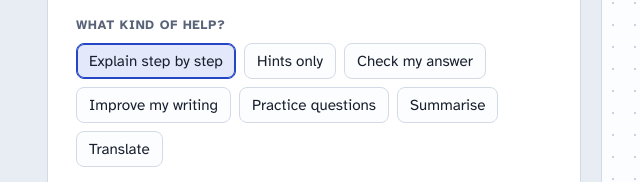
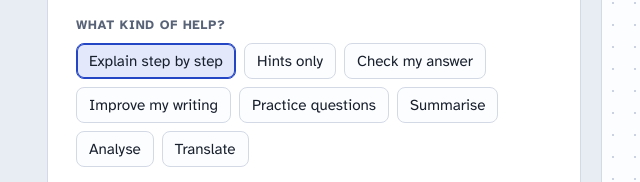
Before and after one commit to albaraaroury190-tech/sabaq, a plain HTML site: page index.html in a window 1280 px wide. Shown: the part 1404-1586 px from the top of the page, 3-643 px from the left. Drawn offline with nearby package versions, Linux system fonts and the light colour scheme; a web font is replaced by a local one.

Commit message:
Add an Analyse task
Co-Authored-By: Claude Opus 5.5 <noreply@anthropic.com>

```diff
--- a/index.html
+++ b/index.html
@@ -906,9 +906,11 @@ const ANSWER_LANGS = [
 const RTL = new Set(["ar","ur","fa","ps"]);
 const SUBJECTS = ["math","science","writing","history","computing","other"];
 const LEVELS = ["primary","middle","high","uni"];
-const TASKS = ["steps","hints","check","improve","practice","summary","translate"];
+const TASKS = ["steps","hints","check","improve","practice","summary","analyze","translate"];
 const TRANSLATE_UI = {en:"Translate",ar:"ترجم",es:"Traduce",ur:"ترجمہ کریں",hi:"अनुवाद करें",bn:"অনুবাদ করুন",fr:"Traduis",zh:"翻译"};
 Object.keys(TRANSLATE_UI).forEach(l=>{UI[l].translate=TRANSLATE_UI[l]});
+const ANALYZE_UI = {en:"Analyse",ar:"حلّل",es:"Analiza",ur:"تجزیہ کریں",hi:"विश्लेषण करें",bn:"বিশ্লেষণ করুন",fr:"Analyse",zh:"分析"};
+Object.keys(ANALYZE_UI).forEach(l=>{UI[l].analyze=ANALYZE_UI[l]});
 const INSTALL_UI = {en:"Install the app",ar:"ثبّت التطبيق",es:"Instala la app",ur:"ایپ انسٹال کریں",hi:"ऐप इंस्टॉल करें",bn:"অ্যাপ ইনস্টল করুন",fr:"Installer l'appli",zh:"安装应用"};
 Object.keys(INSTALL_UI).forEach(l=>{UI[l].install=INSTALL_UI[l]});
 // Messages from the free helper used outside Claude: daily limit reached, no connection
@@ -943,6 +945,7 @@ const TASK_RULES = {
   improve:"Give feedback on the student's writing: first 2 or 3 things that work well, then the most important improvements (grammar, structure, clarity, argument) with short before/after examples. Then give a corrected version that keeps the student's own ideas and voice.",
   practice:"Write 5 practice questions on this topic, from easier to harder, at the student's level. Put the answers, each with a one-line explanation, in a separate section at the end.",
   summary:"Summarise the text or topic clearly: the main idea in one sentence, then the key points as a bulleted list, then key terms with short definitions.",
+  analyze:"Analyse what the student gave (a text, picture, chart, data, experiment or problem) under clear headings. Start with what it is and its main idea or purpose. Break it into its parts and explain how they connect. Then go deeper: for a literary, historical or religious text, its themes, language, style and context, backed by short quotes; for a chart, data or an experiment, the trends, comparisons and what they show, with figures; for a problem, what is given, what is asked and which concepts and methods it needs. Note any strengths, weaknesses or open questions, and finish with a short conclusion on what it shows and why it matters.",
   translate:"Translate the student's text into the reply language. Give the complete translation first, keeping the meaning, tone and layout. Then add a short list of tricky words or phrases, each with its meaning and why it was translated that way. Do not add a practice exercise."
 };
 
```
